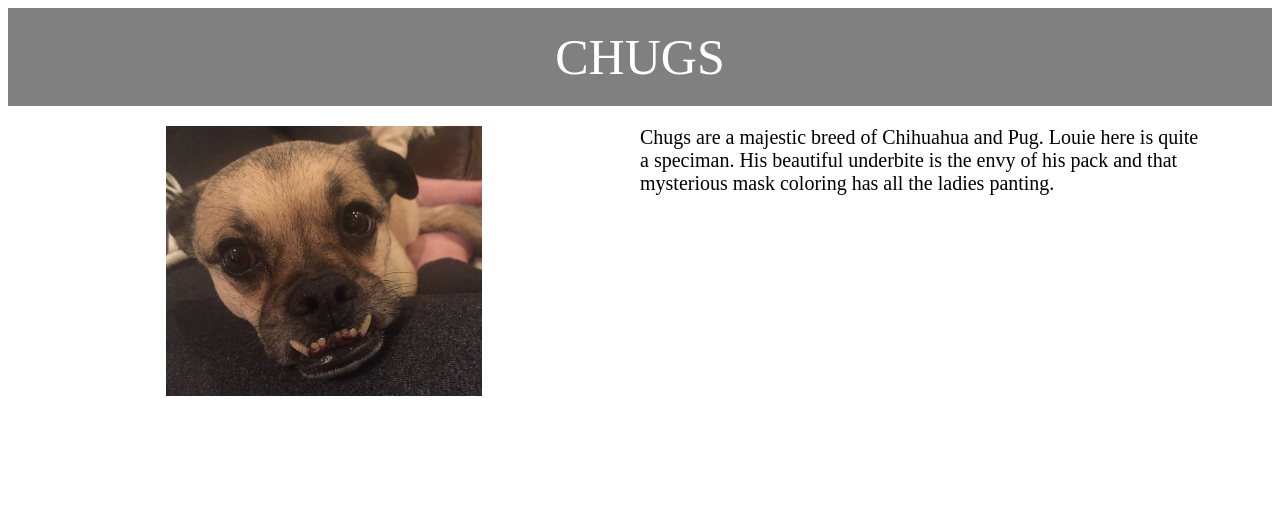
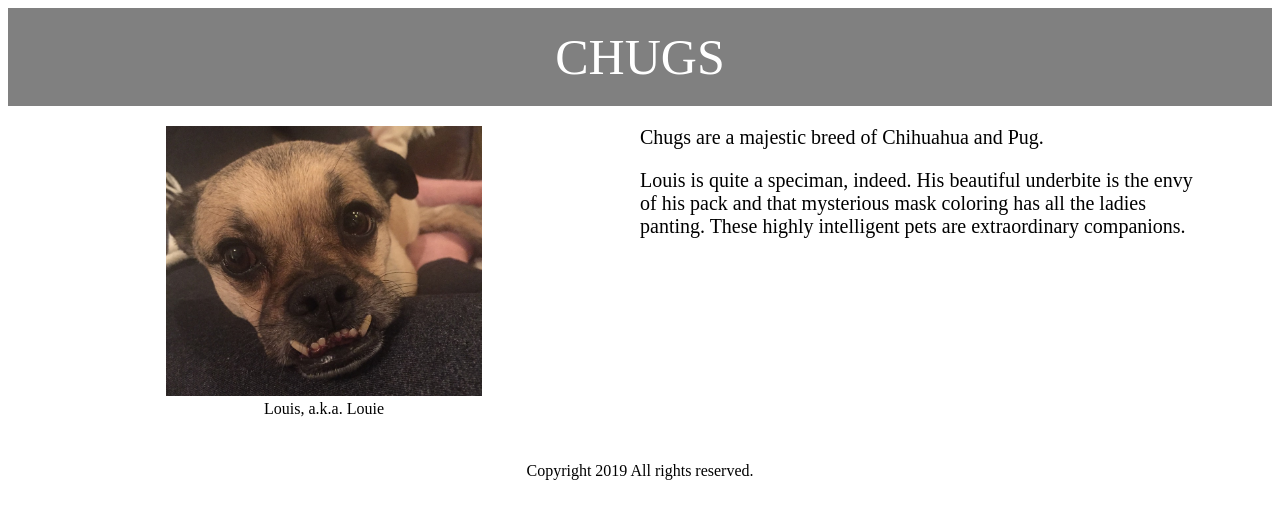
Before and after one commit to etallion/March4Class, a plain HTML site: page index.html in a window 1280 px wide. Drawn offline with Linux system fonts and the light colour scheme.

Commit message:
Updated index.html footer

```diff
--- a/index.html
+++ b/index.html
@@ -10,9 +10,9 @@
 <body>
     <header>CHUGS</header>
     <section>
-        <span id="left"><img src="Lu.jpg" width="50%"></span>
-        <span id="right"><p>Chugs are a majestic breed of Chihuahua and Pug. Louie here is quite a speciman. His beautiful underbite is the envy of his pack and that mysterious mask coloring has all the ladies panting.</p></span>
+        <div id="left"><img src="Lu.jpg" width="50%"><br>Louis, a.k.a. Louie </div>
+        <div id="right"><p>Chugs are a majestic breed of Chihuahua and Pug. </p> <p>Louis is quite a speciman, indeed. His beautiful underbite is the envy of his pack and that mysterious mask coloring has all the ladies panting. These highly intelligent pets are extraordinary companions. </p></div>
     </section>
-    <footer></footer>
+    <footer class="clearfix">Copyright 2019 All rights reserved.</footer>
 </body>
 </html>
--- a/stylesheet.css
+++ b/stylesheet.css
@@ -13,6 +13,7 @@ header{
 section{
     width: 100%;
     position: relative;
+    display: inline-block;
 }
 
 #left{
@@ -30,3 +31,12 @@ section{
     font-size: 20px;
     padding : 0px 60px 0px 0px;
 }
+/* footer{
+
+} */
+
+.clearfix::after {
+    content: "";
+    clear: both;
+    display: table;
+  }
```
